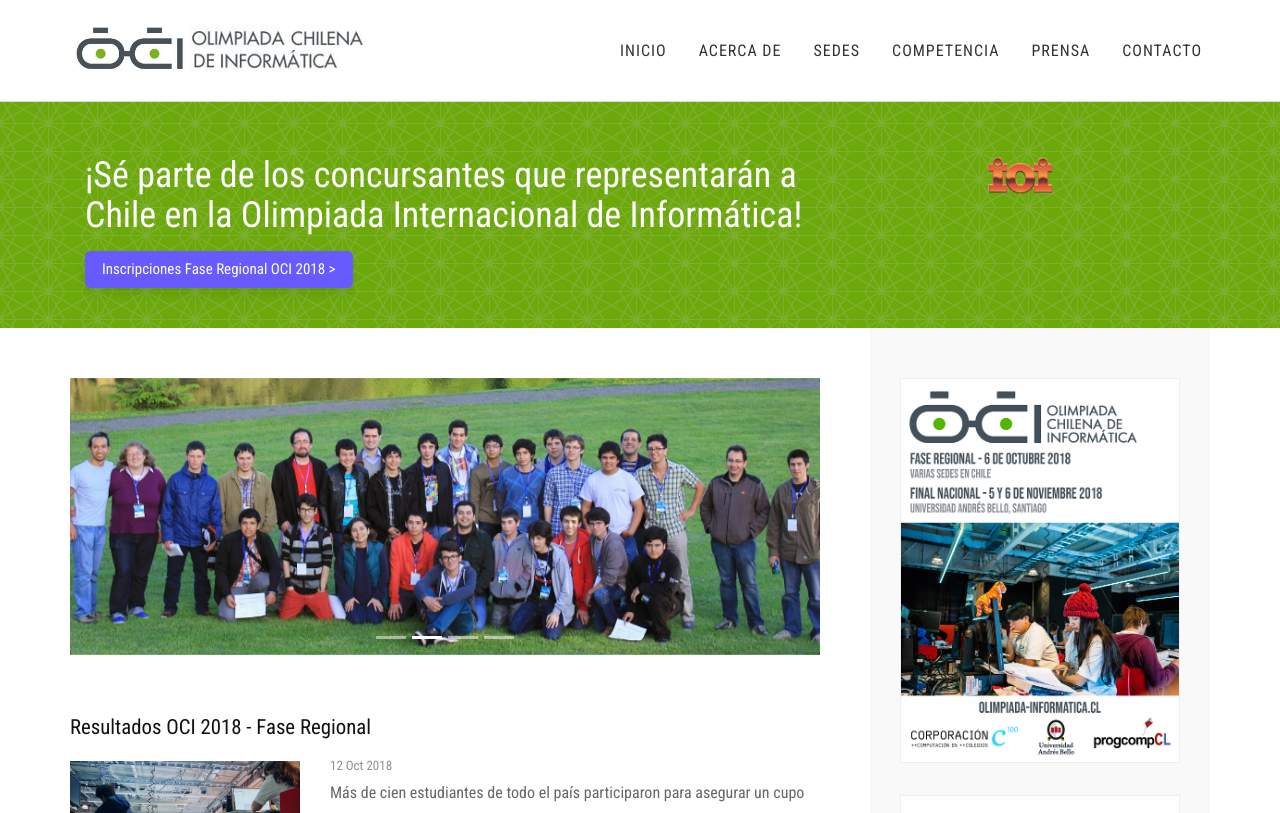
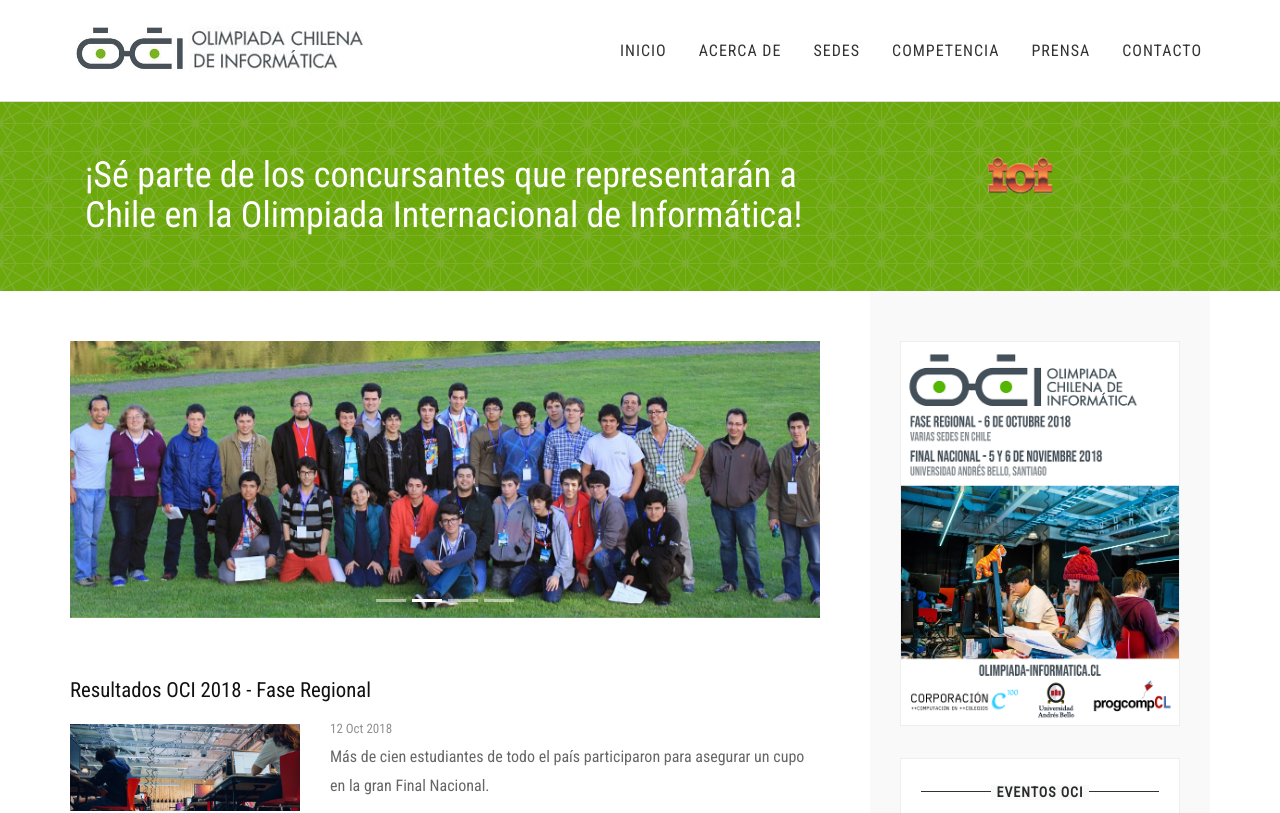
Before and after one commit to OCIoficial/ocioficial.github.io, a Jekyll site: the page built from index.html, in a window 1280 px wide and 900 px high, cut to the strip 0-813 px from the top of the window. Built offline with Jekyll 4.4.1, drawn with Linux system fonts in a browser that asks for light colours; the list of posts is cut into pages by our own code.

Commit message:
Eliminado link de inscripción regional

```diff
--- a/index.html
+++ b/index.html
@@ -11,8 +11,6 @@
         <div class="row justify-content-center">
             <div class="col-md-8">
                 <h3>&iexcl;Sé parte de los concursantes que representarán a Chile en la Olimpiada Internacional de Informática!</h3>
-                <a class="btn btn-primary" href="https://docs.google.com/forms/d/e/1FAIpQLSdOMMjX2Jku_GjV_wvpjoY6o7lciOrOuExOHz94SYqkRBHrBQ/viewform" target="_blank">Inscripciones Fase Regional OCI 2018 ></a>
-                <br />
             </div>
             <div class="col-md-4 centered bannersocial">
                 <!--<a href="https://ioi2018.jp/" target="_blank"><img src="{{ site.baseurl }}/assets/images/logo_ioi2018_transparente.png" alt="IOI 2018" /></a>
```
